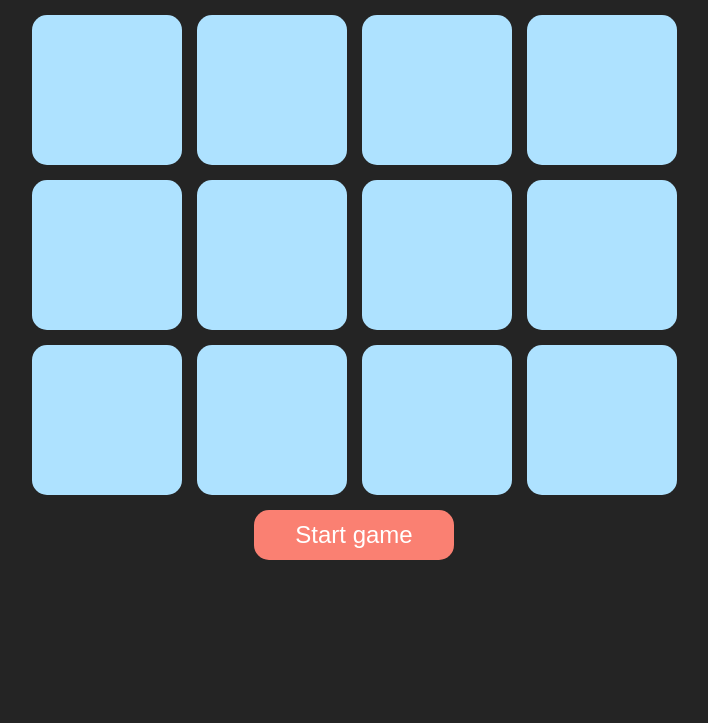
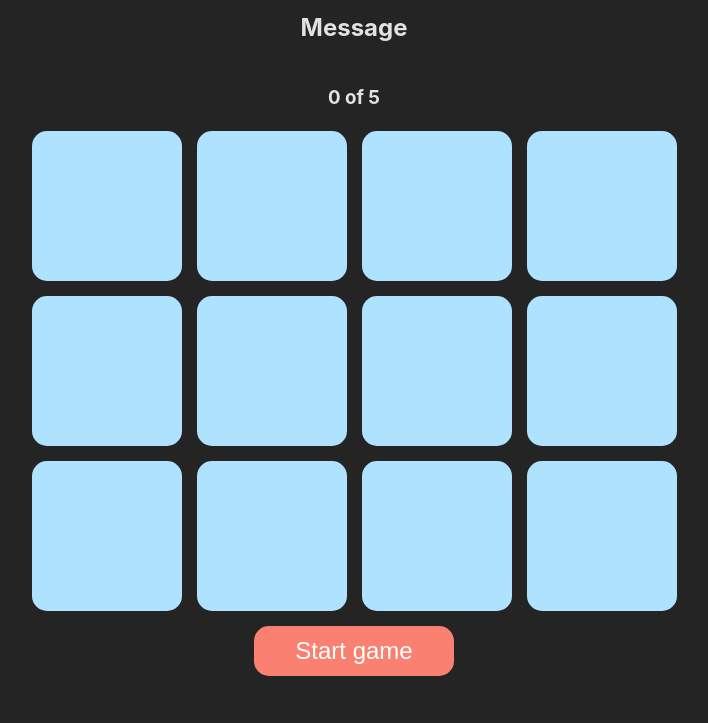
Before and after one commit to gustedeveloper/Pair-hunters, a website built with Vite: page Proyecto final/index.html in a window 1280 px wide. Shown: the part 167-890 px from the top of the page, without its empty margins (286-994 px from the left). Before the commit the page ends 800 px from the top, so only its background shows below. Built offline with nearby package versions, Linux system fonts and the light colour scheme.

Commit message:
Implementadas variables y función para mostrar número de intentos y máximo de intentos

```diff
--- a/Proyecto final/index.html
+++ b/Proyecto final/index.html
@@ -9,6 +9,8 @@
   <body>
     <div id="app">
       <h1>El juego de las parejas</h1>
+      <h2>Message</h2>
+      <h3 id="attempts"></h3>
       <div id="card-container">
         <div class="card" data-index="0">
           <img class="card-image" data-index="0" src="">
--- a/Proyecto final/src/main.ts
+++ b/Proyecto final/src/main.ts
@@ -1,5 +1,9 @@
 import "./style.css";
 
-import { handleClickButtons } from "./ui";
+import { handleClickButtons, showNumberOfAttempts } from "./ui";
+
+document.addEventListener("DOMContentLoaded", () => {
+  showNumberOfAttempts();
+});
 
 handleClickButtons();
--- a/Proyecto final/src/model.ts
+++ b/Proyecto final/src/model.ts
@@ -62,7 +62,12 @@ type GameState =
   | "ZeroCardsFlipped"
   | "OneCardFlipped"
   | "TwoCardsFlipped"
-  | "GameCompleted";
+  | "GameCompleted"
+  | "GameOver";
+
+export let attempts: number = 0;
+
+export const GAME_OVER: number = 5;
 
 export interface Board {
   cards: Card[];
--- a/Proyecto final/src/ui.ts
+++ b/Proyecto final/src/ui.ts
@@ -1,4 +1,4 @@
-import { board, Board } from "./model";
+import { attempts, GAME_OVER, board, Board } from "./model";
 
 import { startGame, cardCanBeFlipped, flipCard } from "./motor";
 
@@ -64,6 +64,15 @@ export const winGame = () => {
   }
 };
 
+export const showNumberOfAttempts = () => {
+  const attemptsElement = document.getElementById("attempts");
+  if (attemptsElement && attemptsElement instanceof HTMLElement) {
+    attemptsElement.innerHTML = `${attempts} of ${GAME_OVER}`;
+  } else {
+    console.error("showNumberOfAttempts: The element id attempts not found");
+  }
+};
+
 export const handleClickButtons = () => {
   if (startButton && startButton instanceof HTMLButtonElement) {
     startButton.addEventListener("click", () => {
```
